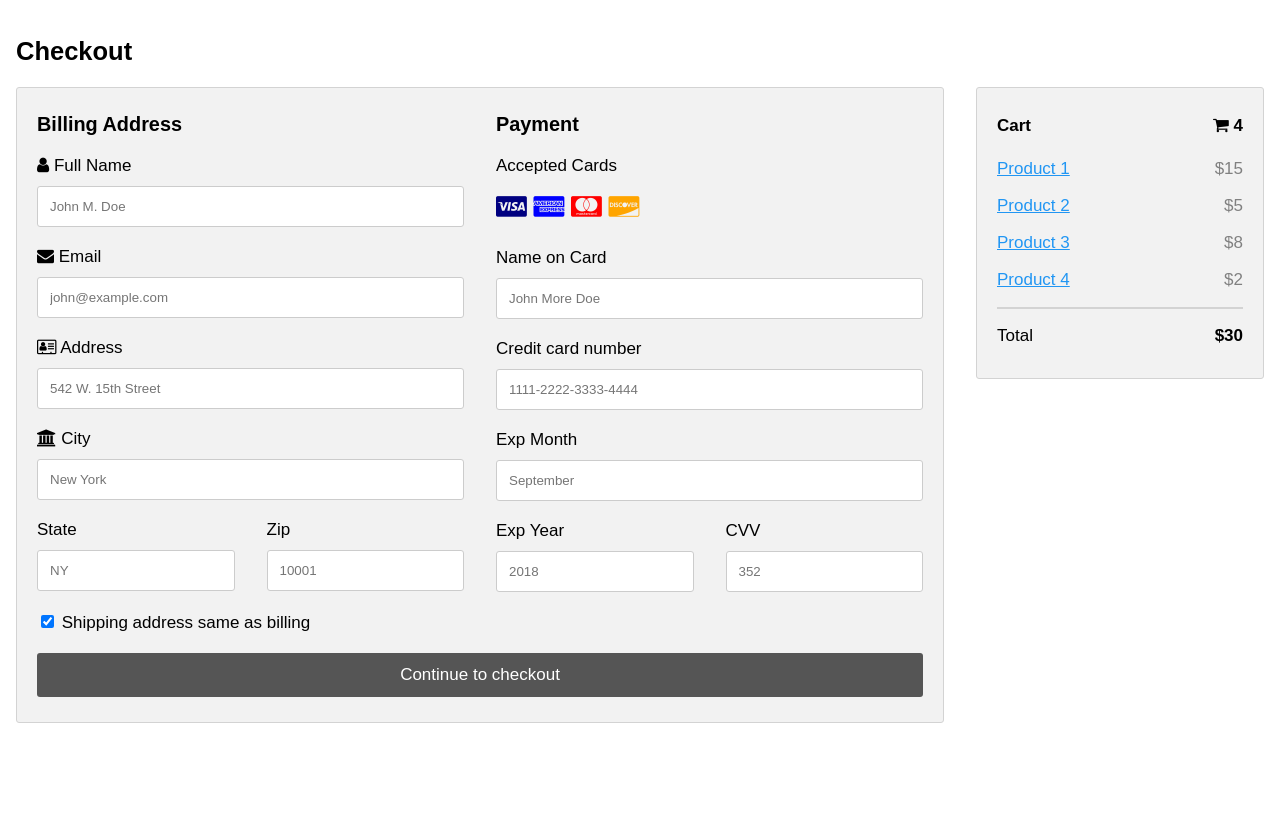
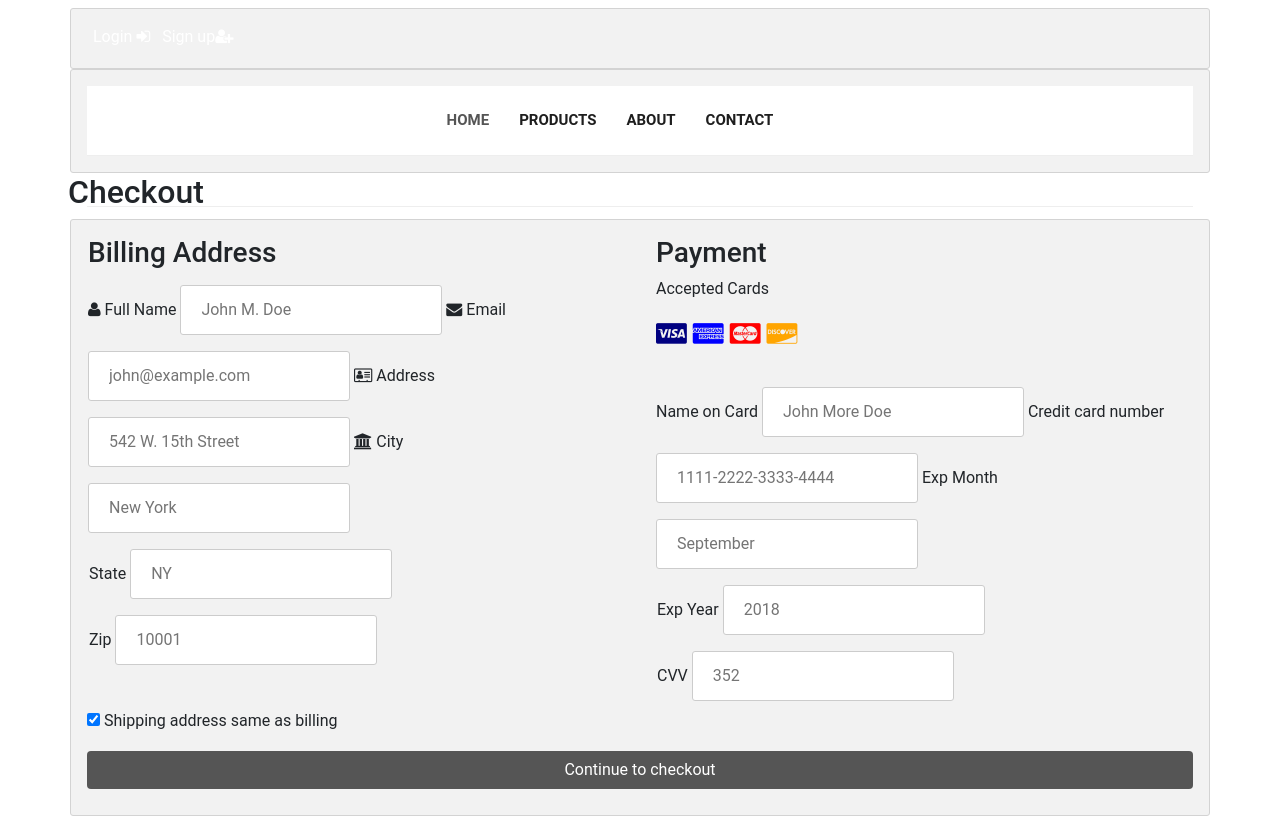
Before and after one commit to pennyliangzhao/fine_art_shop, a PHP site: page /payment.php in a window 1280 px wide. Before the commit the page ends 723 px from the top, so only its background shows below. Run offline with PHP 8.4, Linux system fonts and the light colour scheme; some libraries are stand-ins or nearby versions.

Commit message:
Added payment.php

```diff
--- a/about.php
+++ b/about.php
@@ -170,11 +170,11 @@
             <div class="col-md-12">
                 <div class="footer-menu">
                     <ul>
-                        <li><a href="#">Home</a></li>
+                        <li><a href="index.php">Home</a></li>
                         <li><a href="#">Help</a></li>
                         <li><a href="#">Privacy Policy</a></li>
                         <li><a href="#">How It Works ?</a></li>
-                        <li><a href="#">Contact Us</a></li>
+                        <li><a href="contact.php">Contact Us</a></li>
                     </ul>
                 </div>
             </div>
--- a/assets/css/main.css
+++ b/assets/css/main.css
@@ -56,7 +56,8 @@
 
 }
 h2{
-    font-size: 1.5rem;
+    font-size: 2rem;
+    margin-left:60px;
 }
 .p1 {
     font-family: Papyrus;
@@ -230,12 +231,17 @@
 }
 
 .featured-item {
+    /*border-radius: 5px;*/
+    /*border: 1px solid #eee;*/
+    /*padding: 20px;*/
+    transition: all 0.5s;
+}
+.featured-product {
     border-radius: 5px;
     border: 1px solid #eee;
     padding: 20px;
     transition: all 0.5s;
 }
-
 .featured-item:hover {
     opacity: 0.9;
 }
@@ -447,7 +453,7 @@
     text-decoration: none;
 }
 
-/* Featured Page Style */
+ Featured Page Style
 .featured-page {
     margin-top: 130px;
     margin-bottom: 40px;
@@ -752,7 +758,6 @@
     margin-top: 50px;
     margin-bottom: 80px;
 }
-
 .contact-page .right-content input,
 .contact-page .right-content textarea {
     border-radius: 0px;
@@ -761,22 +766,18 @@
     font-size: 14px;
     margin-bottom: 30px;
 }
-
 .contact-page .right-content input {
     height: 44px;
     line-height: 44px;
 }
-
 .contact-page .right-content textarea {
     height: 200px;
     max-height: 280px;
 }
-
 .contact-page .right-content span {
     display: inline-block;
     margin-left: 8px;
 }
-
 .contact-page .right-content span a i {
     transition: all 0.5s;
     background-color: #aaa;
@@ -790,26 +791,22 @@
     font-size: 12px;
     margin-right: 5px;
 }
-
 .contact-page .right-content .share {
     margin-top: 30px;
     border-top: 1px solid #eee;
     padding: 15px 0px;
 }
-
 .contact-page .right-content h6 {
     font-size: 14px;
     color: #4a4a4a;
     font-weight: 400;
 }
-
 .contact-page .right-content span a:hover i {
     background-color: #3a8bcd;
 }
-
 .contact-page .right-content .button {
     cursor: pointer;
-    background-color:#555555;
+    background-color: #3a8bcd;
     outline: none;
     border-radius: 5px;
     padding: 10px 15px;
@@ -824,6 +821,11 @@
     box-shadow: none;
     border: none;
 }
+
+
+
+
+
 
 
 /* Responsive Style */
@@ -856,7 +858,7 @@
     .navbar-dark .navbar-nav .nav-item {
         border-bottom: 1px solid #eee;
     }
-
+}
     .navbar-dark .navbar-nav .nav-item:last-child {
         border-bottom: none;
     }
@@ -881,11 +883,11 @@
         margin-top: 30px;
     }
 
-    .contact-page .right-content .col-md-6,
-    .contact-page .right-content .col-md-12 {
-        padding: 0px;
-        position:fixed;
-    }
+    /*.contact-page .right-content .col-md-6,*/
+    /*.contact-page .right-content .col-md-12 {*/
+    /*    padding: 0px;*/
+    /*    position:fixed;*/
+    /*}*/
 
     .featured-page {
         margin-top: 80px;
@@ -896,7 +898,6 @@
         margin-top: 0px;
     }
 
-}
 
 @media (max-width: 767px) {
 
@@ -909,6 +910,9 @@
         text-align: left;
     }
 
+}
+.ml-auto, .mx-auto{
+margin:auto;
 }
 
 .nav-bar-buttons {
--- a/payment.php
+++ b/payment.php
@@ -1,15 +1,80 @@
+<?php
+require('services/db-config.php');
+session_start();
+?>
 <!DOCTYPE html>
 <html>
 <head>
     <meta name="viewport" content="width=device-width, initial-scale=1">
     <link rel="stylesheet" href="assets/css/payment.css">
     <link rel="stylesheet" href="https://cdnjs.cloudflare.com/ajax/libs/font-awesome/4.7.0/css/font-awesome.min.css">
+
+    <!-- Bootstrap core CSS -->
+    <link href="vendor/bootstrap/css/bootstrap.min.css" rel="stylesheet">
+
+    <!-- Additional CSS Files -->
+    <link rel="stylesheet" href="assets/css/fontawesome.css">
+    <link rel="stylesheet" href="assets/css/main.css">
+    <link rel="stylesheet" href="assets/css/login.css">
+    <link rel="stylesheet" href="assets/css/signup.css">
 </head>
-<h2>Checkout</h2>
+<!-- Pre Header -->
+
+    <div class="container">
+        <div class="row">
+            <div class="col-md-12">
+                <?php
+                if(!isset($_SESSION['logged_in'])) {
+                    echo '<button class="nav-bar-buttons" onclick="document.getElementById(\'id01\').style.display=\'block\'">Login <i class="fa fa-sign-in"></i></button>'.
+
+                        '<button class="nav-bar-buttons" onclick="document.getElementById(\'id02\').style.display=\'block\'">Sign up<i class="fa fa-user-plus"></i></button>';
+                }else{
+                    echo '<a class="button-link" href="services/logout.php">logout<i class="fa fa-sign-out"></i></a>';
+
+                }
+                ?>
+
+            </div>
+        </div>
+    </div>
+</div>
+
+<!-- Navigation -->
+<div>
+    <div class="container">
+        <nav class="navbar navbar-expand-lg navbar-dark bg-dark static-top">
+            <!--            <div class="collapse navbar-collapse" id="navbarResponsive">-->
+            <ul class="navbar-nav ml-auto">
+                <li class="nav-item active">
+                    <a class="nav-link" href="index.php">Home
+                        <span class="sr-only">(current)</span>
+                    </a>
+                </li>
+                <li class="nav-item">
+                    <a class="nav-link" href="products.php">Products</a>
+                </li>
+                <li class="nav-item">
+                    <a class="nav-link" href="about.php">About </a>
+                </li>
+                <li class="nav-item">
+                    <a class="nav-link" href="contact.php">Contact </a>
+                </li>
+
+                <li class="nav-item">
+                    <form action="/action_page.php">
+                <li class="nav-item">
+            </ul>
+    </div>
+    </nav>
+</div>
+
+<!-- Featured Ends Here -->
+<!-- Page Content -->
+<h2 class="checkout">Checkout</h2>
 <div class="row">
     <div class="col-75">
         <div class="container">
-            <form action="/action_page.php">
+            <div>
 
                 <div class="row">
                     <div class="col-50">
@@ -66,22 +131,26 @@
                 <label>
                     <input type="checkbox" checked="checked" name="sameadr"> Shipping address same as billing
                 </label>
-                <input type="submit" value="Continue to checkout" class="btn">
+                <input id="checkout" value="Continue to checkout" class="btn">
             </form>
         </div>
     </div>
-    <div class="col-25">
-        <div class="container">
-            <h4>Cart <span class="price" style="color:black"><i class="fa fa-shopping-cart"></i> <b>4</b></span></h4>
-            <p><a href="#">Product 1</a> <span class="price">$15</span></p>
-            <p><a href="#">Product 2</a> <span class="price">$5</span></p>
-            <p><a href="#">Product 3</a> <span class="price">$8</span></p>
-            <p><a href="#">Product 4</a> <span class="price">$2</span></p>
-            <hr>
-            <p>Total <span class="price" style="color:black"><b>$30</b></span></p>
-        </div>
-    </div>
+<!--    <div class="col-25">-->
+<!--        <div class="container">-->
+<!--            <p><a href="#">Product 1</a> <span class="price">$15</span></p>-->
+<!--            <p><a href="#">Product 2</a> <span class="price">$5</span></p>-->
+<!--            <p><a href="#">Product 3</a> <span class="price">$8</span></p>-->
+<!--            <p><a href="#">Product 4</a> <span class="price">$2</span></p>-->
+<!--            <hr>-->
+<!--            <p>Total <span class="price" style="color:black"><b>$30</b></span></p>-->
+<!--        </div>-->
+<!--    </div>-->
 </div>
-
+</div>
+<script src="vendor/jquery/jquery.min.js"></script>
+<script src="vendor/bootstrap/js/bootstrap.bundle.min.js"></script>
+<script src="scripts/login.js"></script>
+<script src="scripts/signup.js"></script>
+<script src="vendor/scripts/order-product.js"></script>
 </body>
 </html>
--- a/single-product.php
+++ b/single-product.php
@@ -189,11 +189,11 @@
             <div class="col-md-12">
                 <div class="footer-menu">
                     <ul>
-                        <li><a href="#">Home</a></li>
+                        <li><a href="index.php">Home</a></li>
                         <li><a href="#">Help</a></li>
                         <li><a href="#">Privacy Policy</a></li>
                         <li><a href="#">How It Works ?</a></li>
-                        <li><a href="#">Contact Us</a></li>
+                        <li><a href="contact.php">Contact Us</a></li>
                     </ul>
                 </div>
             </div>
--- a/vendor/scripts/order-product.js
+++ b/vendor/scripts/order-product.js
@@ -3,16 +3,26 @@
 const price = document.getElementById('price');
 const quantity = document.getElementById('quantity_p');
 const productSection = document.getElementById('single-product-section');
+const checkout = document.getElementById('checkout');
+if(orderNow) {
+   orderNow.addEventListener('click', () => {
+      let data = {username: productSection.dataset.uname, item: itemName.innerText, price: price.innerText, quantity: quantity.value};
+      localStorage.setItem('order-data', JSON.stringify(data));
+      window.location.href = '/fine_art_shop/payment.php';
+   });
+}
 
-orderNow.addEventListener('click', ()=>{
-   let data = {username: productSection.dataset.uname, item: itemName.innerText, price: price.innerText, quantity: quantity.value};
+if(checkout) {
+   checkout.addEventListener('click', ()=>{
+      let data = JSON.parse(localStorage.getItem('order-data'));
       order('/fine_art_shop/services/order.php', data).then((response)=>{
           console.log(response);
           if(response['message'] === 'order-added-successfully') {
-         window.location.href = '/fine_art_shop/payment.php';
+             alert("Your order is successful.");
+          } else if(response['message'] === 'quantity-exceeds') {
+             alert("Please enter a small quantity.");
           }
       });
-
    });
 
    async function order(url, data) {
@@ -25,3 +35,4 @@
       });
       return response.json();
    }
+}
```
Also changed, not shown: contact.php (+4 -4 lines), error.php (+31 -1 lines), index.php (+7 -19 lines), products.php (+18 -17 lines), services/order.php (+15 -2 lines), vendor/scripts/payment.js (+11 -8 lines). Lines whose indentation alone changed are shown as unchanged.
